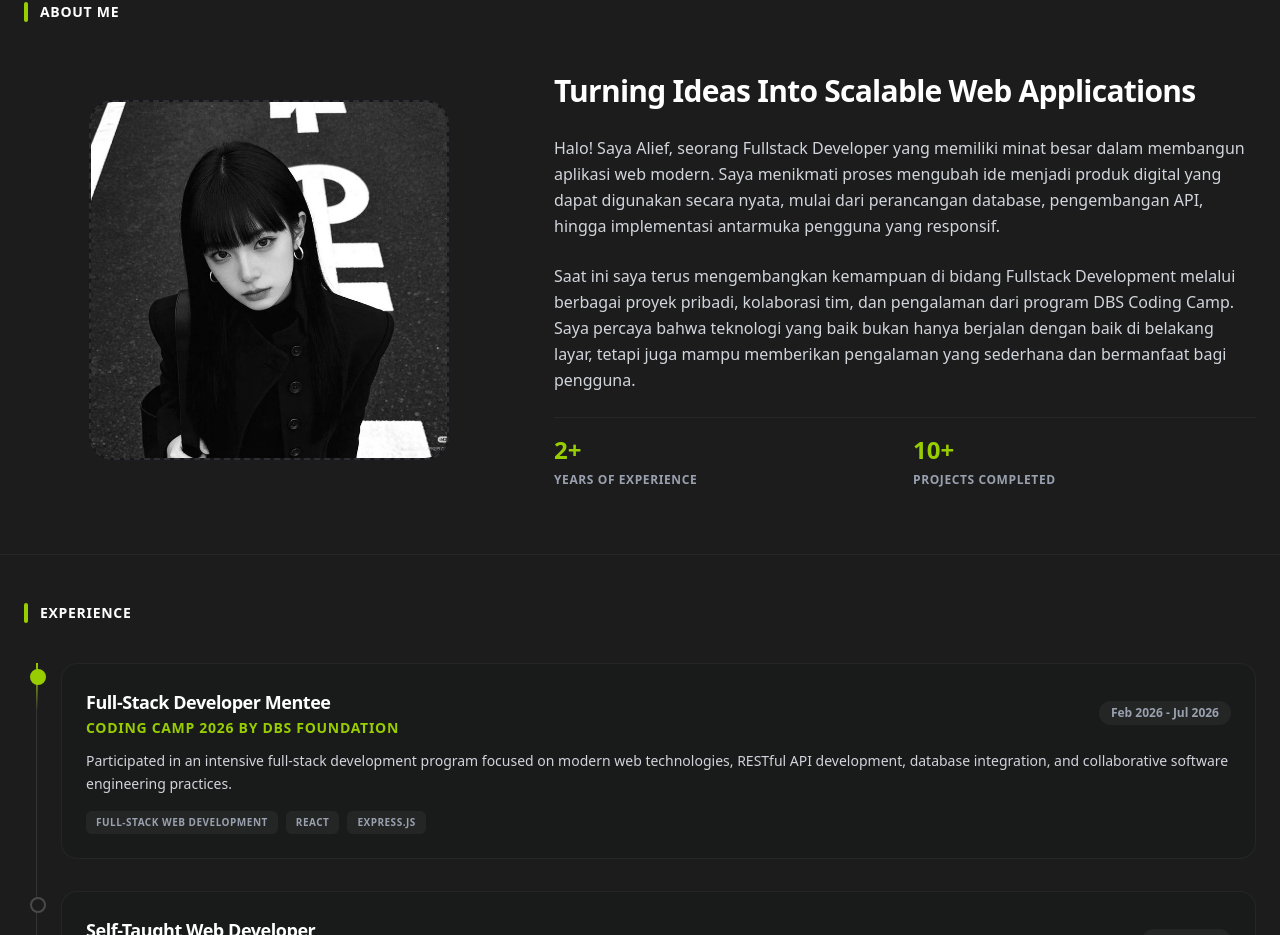
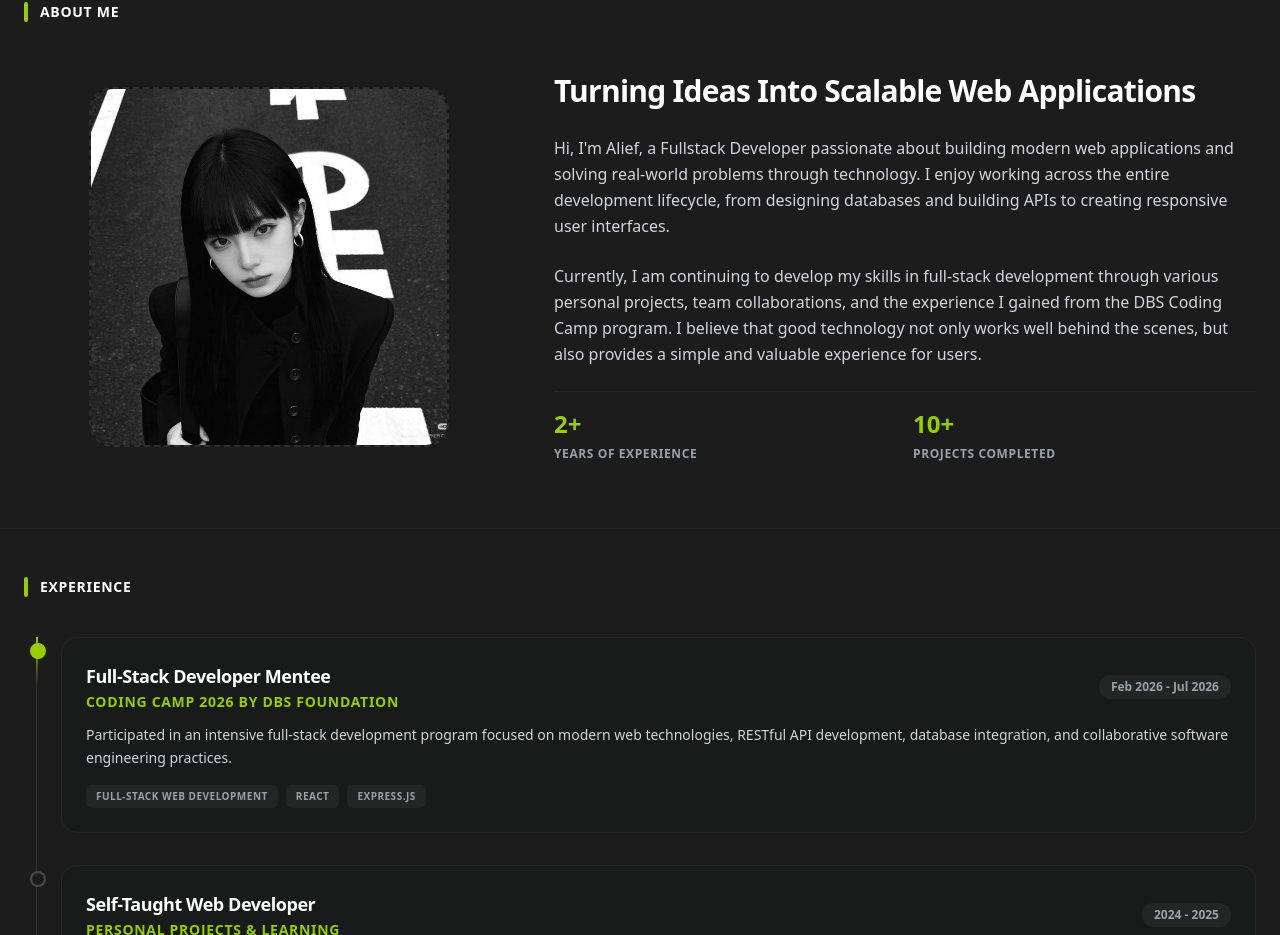
Before and after one commit to Albayu123/Portfolio, a Next.js app: page / in a window 1280 px wide. Shown: the part 996-1931 px from the top of the page. Built offline with nearby package versions, Linux system fonts and the light colour scheme.

Commit message:
style: perubahan pada portfolio.ts

```diff
--- a/src/data/portfolio.ts
+++ b/src/data/portfolio.ts
@@ -50,8 +50,8 @@ export const personalInfo: PersonalInfo = {
   title: "Fullstack Designer & Developer",
   subtitle: "Fullstack Developer passionate about creating scalable web applications, designing efficient backend systems, and delivering seamless user experiences.",
   bio: [
-    "Halo! Saya Alief, seorang Fullstack Developer yang memiliki minat besar dalam membangun aplikasi web modern. Saya menikmati proses mengubah ide menjadi produk digital yang dapat digunakan secara nyata, mulai dari perancangan database, pengembangan API, hingga implementasi antarmuka pengguna yang responsif.",
-    "Saat ini saya terus mengembangkan kemampuan di bidang Fullstack Development melalui berbagai proyek pribadi, kolaborasi tim, dan pengalaman dari program DBS Coding Camp. Saya percaya bahwa teknologi yang baik bukan hanya berjalan dengan baik di belakang layar, tetapi juga mampu memberikan pengalaman yang sederhana dan bermanfaat bagi pengguna."
+    "Hi, I'm Alief, a Fullstack Developer passionate about building modern web applications and solving real-world problems through technology. I enjoy working across the entire development lifecycle, from designing databases and building APIs to creating responsive user interfaces.",
+    "Currently, I am continuing to develop my skills in full-stack development through various personal projects, team collaborations, and the experience I gained from the DBS Coding Camp program. I believe that good technology not only works well behind the scenes, but also provides a simple and valuable experience for users."
   ],
   stats: {
     experience: "2+",
```
